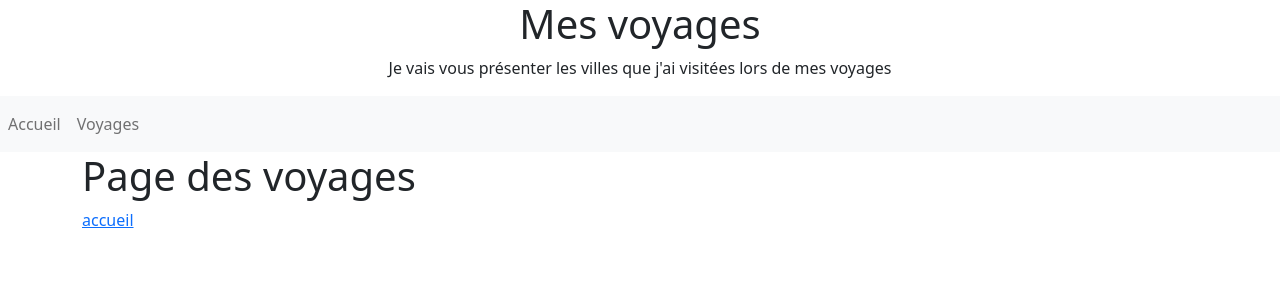
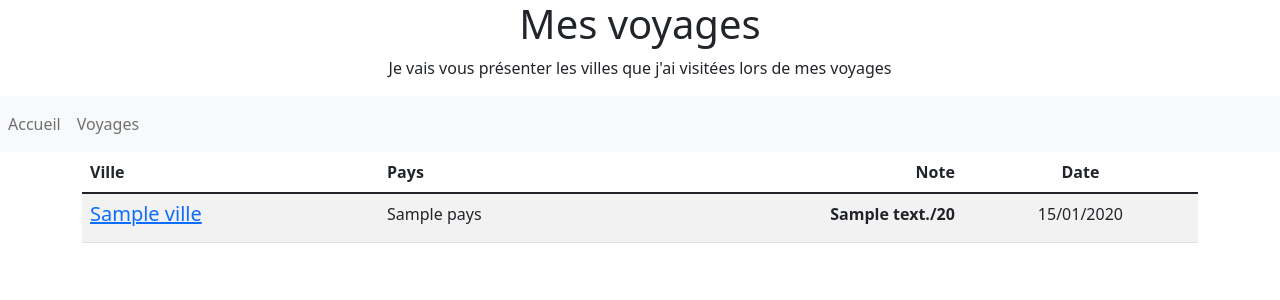
Before and after one commit to Abdallah139375/mesvoyages, a Symfony app: template templates/pages/voyages.html.twig in a window 1280 px wide. Shown: the top 300 px of the page. Run offline with Twig, Linux system fonts and the light colour scheme; the template is opened without the code that fills it: most values are stand-ins (such as "Sample title", 1, 10 or a date in 2020); some libraries are stand-ins or nearby versions.

```diff
--- a/templates/pages/voyages.html.twig
+++ b/templates/pages/voyages.html.twig
@@ -1,5 +1,43 @@
 {% extends "basefront.html.twig" %}
 {% block body %}
-<h1>Page des voyages</h1>
-<a href="{{ path('accueil') }}">accueil</a>
+    <table class="table table-striped">
+        <thead>
+            <tr>
+                <th class="text-left" scope="col">Ville</th>
+                <th class="text-left" scope="col">Pays</th>
+                <th class="text-end" scope="col">Note</th>
+                <th class="text-center" scope="col">Date</th>
+            </tr>
+        </thead>
+        <tbody>
+            {% for visite in visites %}
+                <tr>
+                    <td>
+                        <h5 class="text-primary">
+                            <a href="#">{{ visite.ville }}</a>
+                        </h5>
+                    </td>
+                    <td>
+                        {{ visite.pays }}
+                    </td>
+                    <td class="text-end">
+                        <strong>
+                            {% if visite.note<10 %}
+                                <div class="text-danger">
+                            {{ visite.note }}/20
+                                </div>
+                            {% else %}
+                                <div clas="text-success">
+                                    {{ visite.note }}/20
+                                </div>
+                            {% endif %}
+                            </strong>
+                    </td>
+                    <td class="text-center">
+                        {{ visite.datecreation|date('d/m/Y') }}
+                    </td>
+                </tr>
+            {% endfor %}
+        </tbody>
+    </table>
 {% endblock %}
```
Also changed, not shown: src/Controller/VoyagesController.php (+22 -2 lines), src/Repository/VisiteRepository.php (+12 -1 lines).
